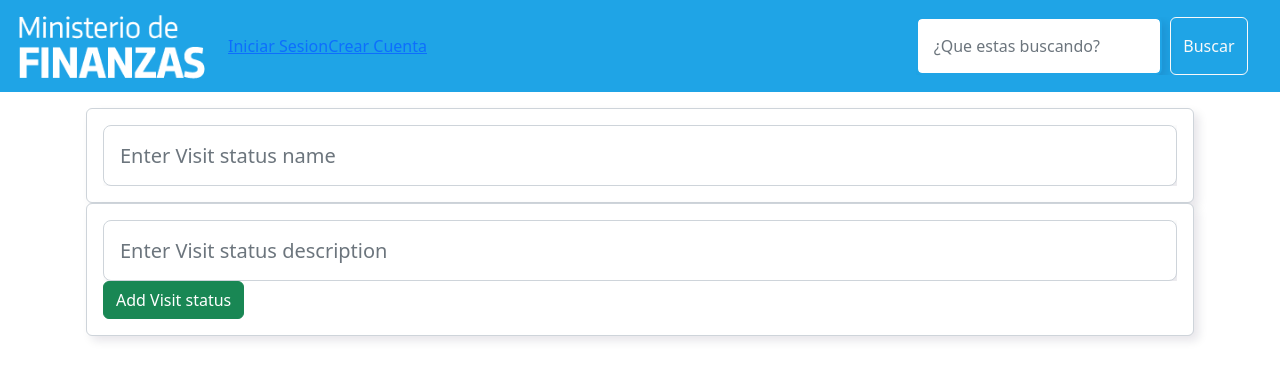
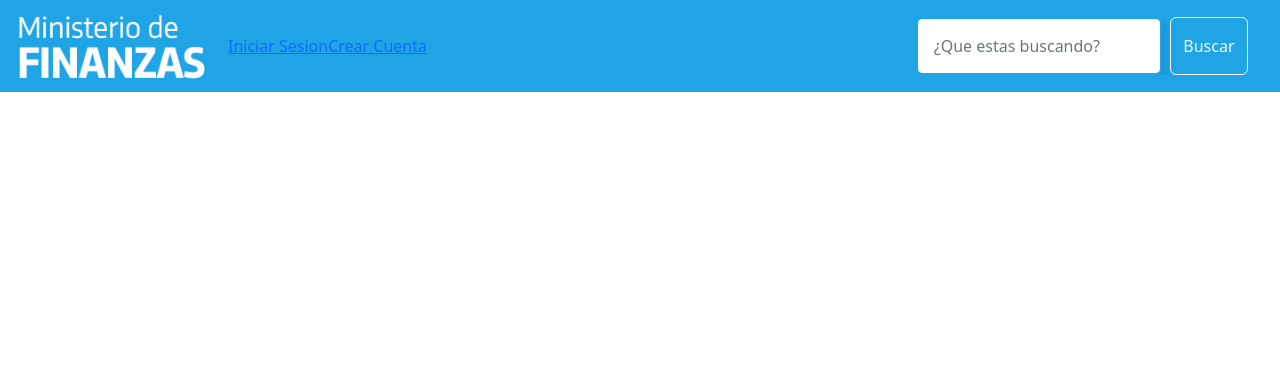
Before and after one commit to MateMar04/financiation, a React (Create React App) app in the folder financiation-react/: page /AddVisit in a window 1280 px wide. Shown: the top 380 px of the page. Built offline with nearby package versions, Linux system fonts and the light colour scheme.

Commit message:
addvisit modified

```diff
--- a/financiation-react/src/components/AddVisit.js
+++ b/financiation-react/src/components/AddVisit.js
@@ -2,74 +2,8 @@ import React, { useState } from 'react';
 import axios from 'axios';
 import { useNavigate } from 'react-router-dom';
 
-const AddVisit=()=>{
-  const[name,setName]=useState("")
-  const[description,setDescription]=useState("")
-
-  const navigate = useNavigate();
 
 
-  const AddVisitStatus=async()=>{
-    let formField=new FormData()
-
-
-    formField.append('name',name)
-    formField.append('description',description)
-
-    await axios ({
-      method: 'post',
-      url:'http://localhost:8000/api/',
-      data: formField
-
-    }).then((response)=>{
-      console.log(response.data);
-      navigate.push('/')
-
-    })
-
-
-  }
-
-  return(
-    <div>
-      <div className='container'>
-
-        <div className='form-control'>
-
-          <div className='form-group'>
-          <input
-              type="text"
-              className="form-control form-control-lg"
-              placeholder="Enter Visit status name"
-              name="name"
-              value={name}
-              onChange={(e) => setName(e.target.value)}
-            />
-            </div>
-          </div>
-          <div className='form-control'>
-
-
-          <div className='form-group'>
-          <input
-              type="text"
-              className="form-control form-control-lg"
-              placeholder="Enter Visit status description"
-              name="description"
-              value={description}
-              onChange={(e) => setDescription(e.target.value)}
-            />
-
-          </div>
-          <button className='btn btn-success'onClick={AddVisitStatus}>Add Visit status</button>
-
-          </div>
-        </div>
-      </div>
-  );
-};
-
-/*
 const AddVisit = () => {
   const [flyer, setImage] = useState(null);
   const [distance, setDistance] = useState("");
@@ -88,6 +22,37 @@ const AddVisit = () => {
   const [id_contacted_referrer, setContactedReferrer] = useState("");
   const [id_address, setAddress] = useState("");
 
+  const AddVisit=async()=>{
+    let formField=new FormData()
+
+    formField.append('distance',distance)
+    formField.append('travel_time',travel_time)
+    formField.append('visit_date',visit_date)
+    formField.append('civil_registration',civil_registration)
+    formField.append('accommodation',accommodation)
+    formField.append('modernization_fund',modernization_fund)
+    formField.append('start_time',start_time)
+    formField.append('finish_time',finish_time)
+    formField.append('place_name',place_name)
+    formField.append('id_locality',id_locality)
+    formField.append('id_group',id_group)
+    formField.append('id_visit_status',id_visit_status)
+    formField.append('id_agreement',id_agreement)
+    formField.append('id_contacted_referrer',id_contacted_referrer)
+    formField.append('id_address',id_address)
+
+    const navigate = useNavigate;
+
+    await axios ({
+      method: 'post',
+      url:'http://localhost:8000/api',
+      data: formField
+
+    }).then((response)=>{
+      console.log(response.data);
+      navigate.push('/')
+
+    })
 
 
   return (
@@ -226,6 +191,6 @@ const AddVisit = () => {
       </div>
     </div>
   );
+  };
 };
-*/
 export default AddVisit;
```
Also changed, not shown: 1 other file (tests, documents, lock files or other folders).
